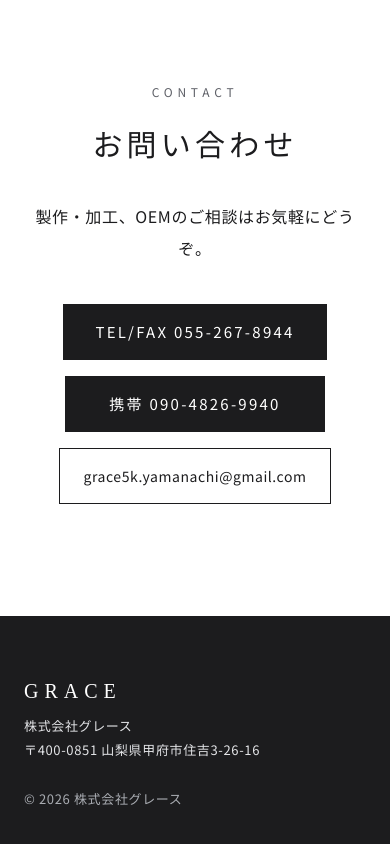
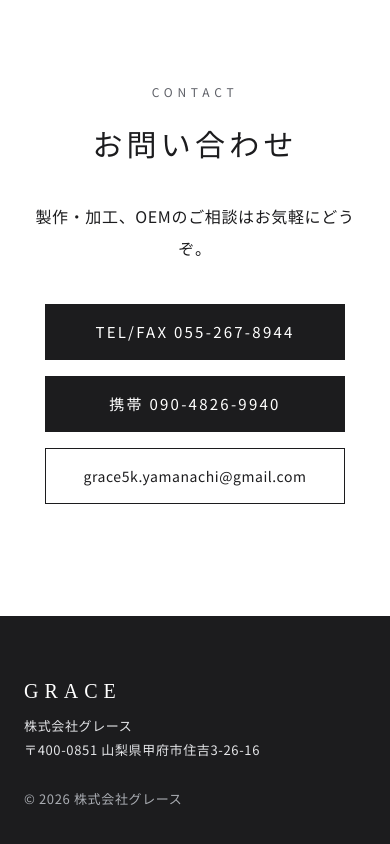
Before and after one commit to TokunagaYoshiyuki/test-grace-design, a plain HTML site: page a/index.html in a window 390 px wide. Shown: the part 5287-6131 px from the top of the page. Drawn offline with Linux system fonts and the light colour scheme; a web font is replaced by a local one.

Commit message:
Tidy contact buttons on phones
Co-Authored-By: Claude Opus 5.5 <noreply@anthropic.com>

```diff
--- a/a/index.html
+++ b/a/index.html
@@ -132,9 +132,9 @@ a{color:#1C1C1E}a:hover{color:#5F6168}
     <h2 style="margin: 0 0 24px; font-family: 'Shippori Mincho B1', serif; font-weight: 500; font-size: 30px; letter-spacing: 0.14em">お問い合わせ</h2>
     <p style="margin: 0 0 40px">製作・加工、OEMのご相談はお気軽にどうぞ。</p>
     <div style="display: flex; flex-wrap: wrap; justify-content: center; gap: 16px">
-      <a href="tel:0552678944" style="display: inline-flex; align-items: center; justify-content: center; min-height: 56px; min-width: 260px; padding: 0 32px; background: #1C1C1E; color: #FFFFFF; text-decoration: none; letter-spacing: 0.15em; font-size: 15px">TEL/FAX 055-267-8944</a>
-      <a href="tel:09048269940" style="display: inline-flex; align-items: center; justify-content: center; min-height: 56px; min-width: 260px; padding: 0 32px; background: #1C1C1E; color: #FFFFFF; text-decoration: none; letter-spacing: 0.15em; font-size: 15px">携帯 090-4826-9940</a>
-      <a href="mailto:grace5k.yamanachi@gmail.com" style="display: inline-flex; align-items: center; justify-content: center; min-height: 56px; min-width: 260px; padding: 0 24px; border: 1px solid #1C1C1E; text-decoration: none; letter-spacing: 0.04em; font-size: 14px">grace5k.yamanachi@gmail.com</a>
+      <a href="tel:0552678944" style="display: inline-flex; align-items: center; justify-content: center; min-height: 56px; width: 300px; max-width: 100%; padding: 0 32px; background: #1C1C1E; color: #FFFFFF; text-decoration: none; letter-spacing: 0.15em; font-size: 15px">TEL/FAX 055-267-8944</a>
+      <a href="tel:09048269940" style="display: inline-flex; align-items: center; justify-content: center; min-height: 56px; width: 300px; max-width: 100%; padding: 0 32px; background: #1C1C1E; color: #FFFFFF; text-decoration: none; letter-spacing: 0.15em; font-size: 15px">携帯 090-4826-9940</a>
+      <a href="mailto:grace5k.yamanachi@gmail.com" style="display: inline-flex; align-items: center; justify-content: center; min-height: 56px; width: 300px; max-width: 100%; padding: 0 24px; border: 1px solid #1C1C1E; text-decoration: none; letter-spacing: 0.04em; font-size: 14px">grace5k.yamanachi@gmail.com</a>
     </div>
   </section>
 
```
Also changed, not shown: b/index.html (+1 -1 lines).
